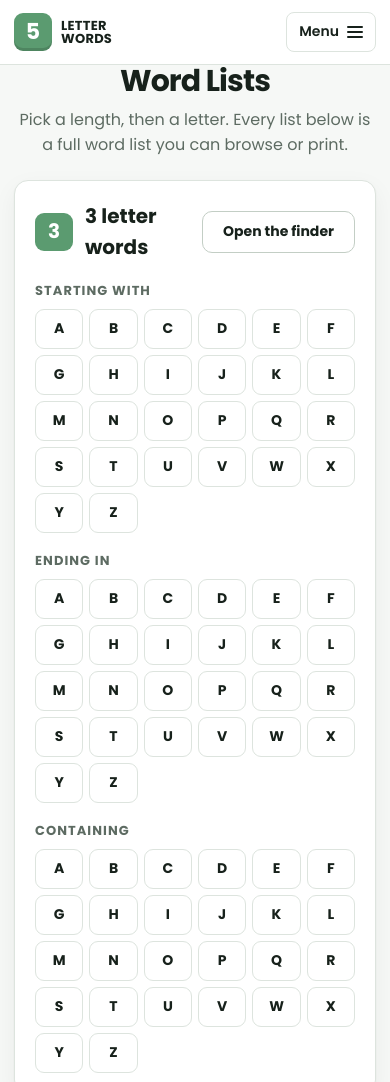
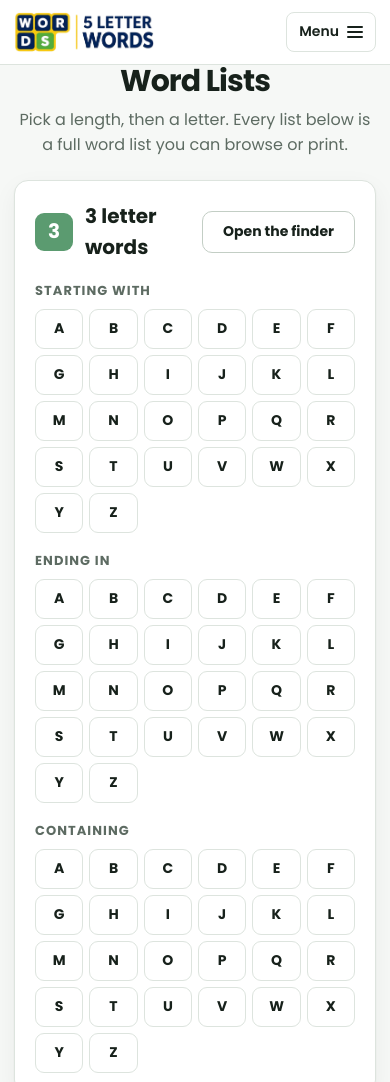
Before and after one commit to robloxgamexcodes/5letterwords, an Astro site: page /word-lists in a window 390 px wide. Shown: the top 1082 px of the page. Built offline with nearby package versions, Linux system fonts and the light colour scheme; Astro itself is replaced by a stand-in of ours.

Commit message:
update header for logo

```diff
--- a/src/components/layout/Header.astro
+++ b/src/components/layout/Header.astro
@@ -1,31 +1,98 @@
+
 ---
 import { NAV } from '../../lib/site';
 const path = Astro.url.pathname.replace(/\.html$/, '').replace(/\/$/, '') || '/';
 ---
+
 <header class="site-header">
   <div class="container header-inner">
+
+    <!-- Website Logo -->
     <a href="/" class="logo" aria-label="5 Letter Words home">
-      <span class="logo-tiles" aria-hidden="true"><i>5</i></span>
-      <span class="logo-text">Letter<br />Words</span>
+      <img
+        class="logo-image"
+        src="/logo.webp"
+        alt="5 Letter Words"
+        width="615"
+        height="180"
+        fetchpriority="high"
+        decoding="async"
+      />
     </a>
-    <button class="menu-btn" type="button" aria-expanded="false" aria-controls="site-menu" data-menu-btn>
+
+    <!-- Mobile Menu Button -->
+    <button
+      class="menu-btn"
+      type="button"
+      aria-expanded="false"
+      aria-controls="site-menu"
+      data-menu-btn
+    >
       <span class="menu-btn-label">Menu</span>
       <span class="menu-icon" aria-hidden="true"></span>
     </button>
-    <nav id="site-menu" class="site-nav" aria-label="Main menu" data-menu>
+
+    <!-- Website Navigation -->
+    <nav
+      id="site-menu"
+      class="site-nav"
+      aria-label="Main menu"
+      data-menu
+    >
       <ul>
         {NAV.map((item) => (
-          <li><a href={item.href} aria-current={(item.href === path) ? 'page' : undefined}>{item.label}</a></li>
+          <li>
+            <a
+              href={item.href}
+              aria-current={(item.href === path) ? 'page' : undefined}
+            >
+              {item.label}
+            </a>
+          </li>
         ))}
       </ul>
     </nav>
+
   </div>
 </header>
+
+<style>
+  /* Website Logo */
+  .logo {
+    display: inline-flex;
+    align-items: center;
+    flex-shrink: 0;
+    text-decoration: none;
+  }
+
+  .logo-image {
+    display: block;
+    width: 140px;
+    max-width: 100%;
+    height: auto;
+    object-fit: contain;
+  }
+
+  /* Mobile Logo */
+  @media (max-width: 480px) {
+    .logo-image {
+      width: 140px;
+    }
+  }
+</style>
+
 <script>
-  const btn = document.querySelector<HTMLButtonElement>('[data-menu-btn]');
-  const menu = document.querySelector<HTMLElement>('[data-menu]');
+  const btn = document.querySelector<HTMLButtonElement>(
+    '[data-menu-btn]'
+  );
+
+  const menu = document.querySelector<HTMLElement>(
+    '[data-menu]'
+  );
+
   btn?.addEventListener('click', () => {
     const open = menu?.classList.toggle('open') ?? false;
+
     btn.setAttribute('aria-expanded', String(open));
   });
 </script>
```
Also changed, not shown: public/logo.webp (added).
